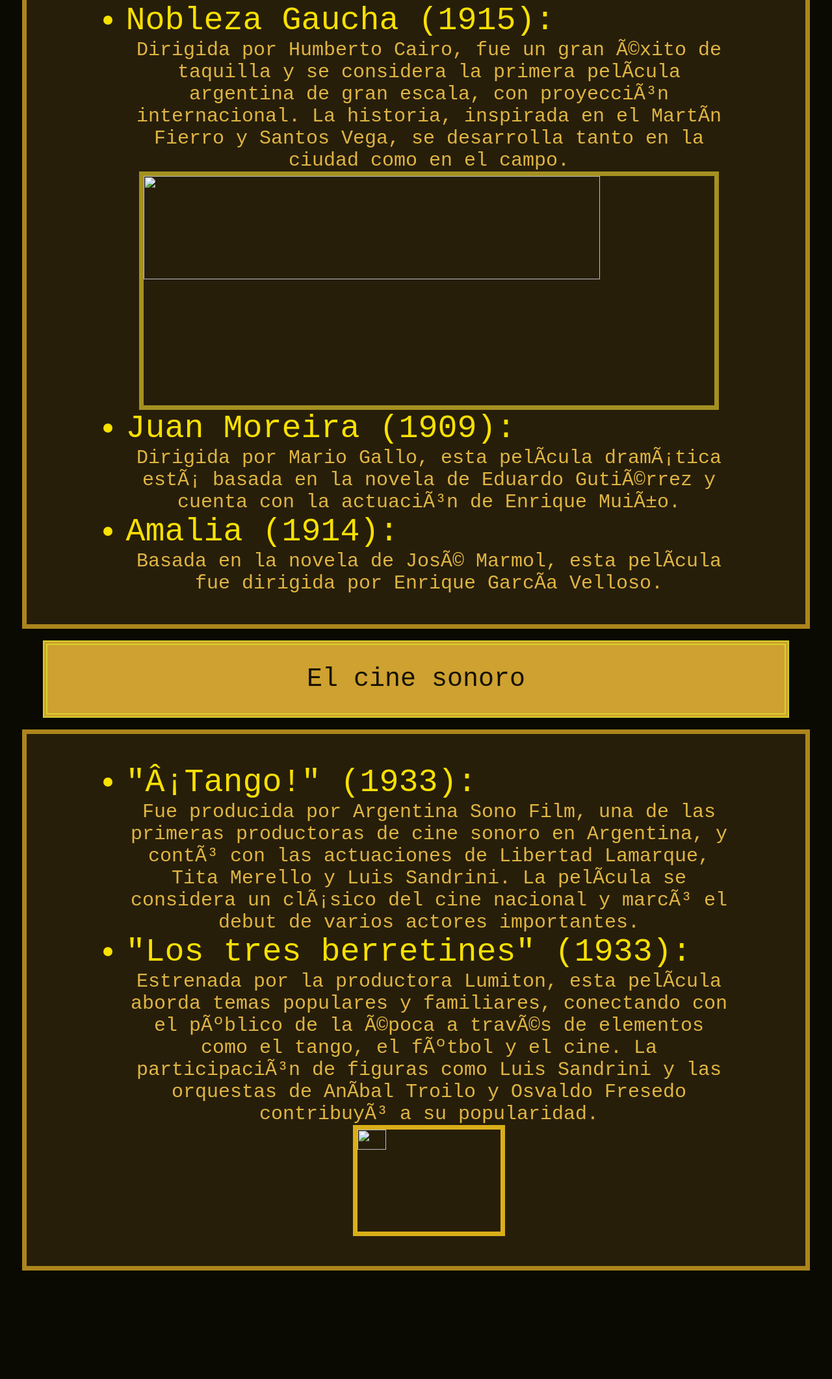
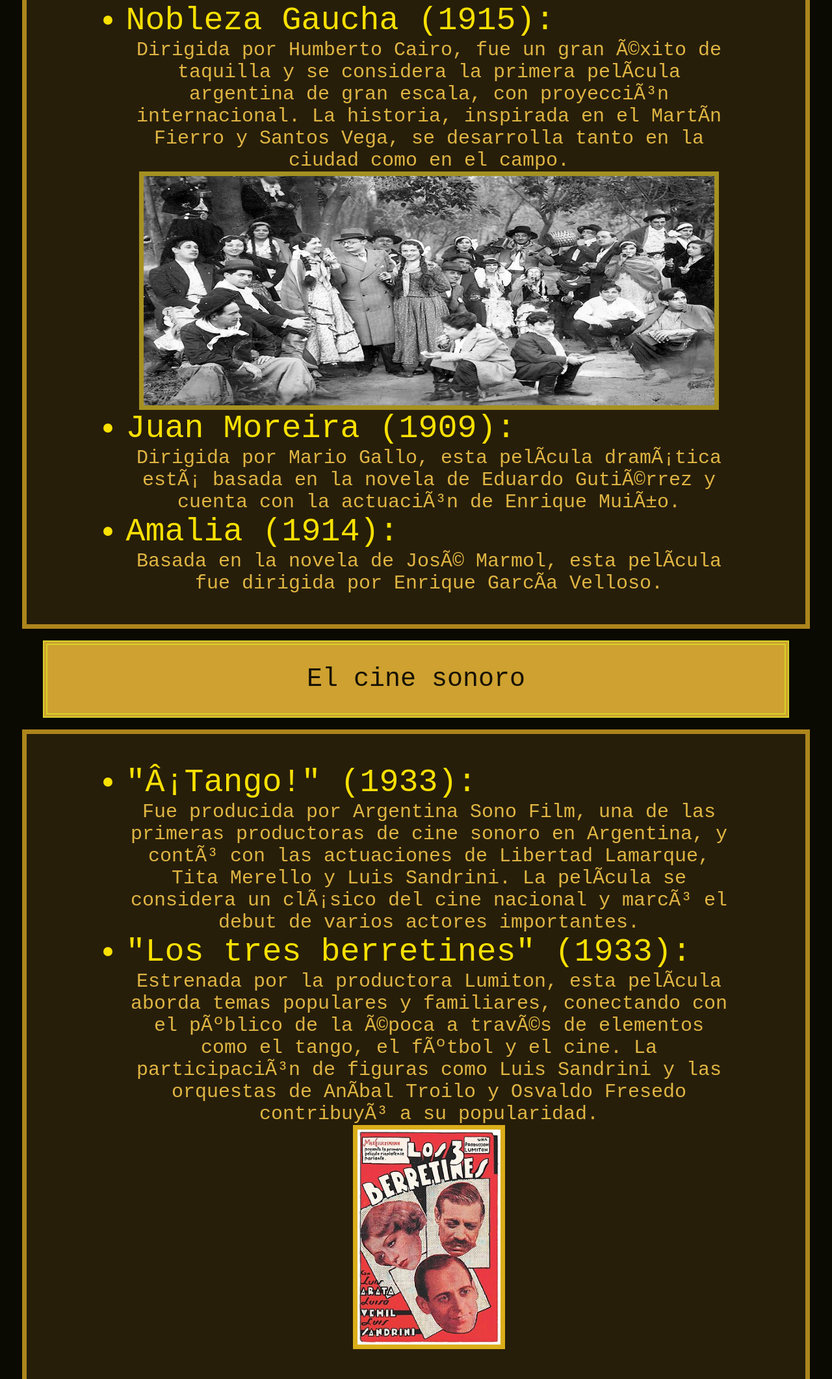
Before and after one commit to sofiapascua123/taller_de_infor, a plain HTML site: page obras.html in a window 1280 px wide. Shown: the part 860-2983 px from the top of the page at 65% size. Before the commit the page ends 2842 px from the top, so only its background shows below. Drawn offline with Linux system fonts and the light colour scheme.

Commit message:
Update obras.html

```diff
--- a/obras.html
+++ b/obras.html
@@ -28,7 +28,7 @@
         <LI>Nobleza Gaucha (1915):</LI>
         <P>Dirigida por Humberto Cairo, fue un gran éxito de taquilla y se considera la primera película argentina de gran escala, con proyección internacional. La historia, inspirada en el Martín Fierro y Santos Vega, se desarrolla tanto en la ciudad como en el campo.
         </P>
-          <img src="nobleza_gaucha.jpg" class="im" >
+          <img src="imagenes/nobleza_gaucha.jpg" class="im" >
         <LI class="texo">Juan Moreira (1909):</LI>
         <P class="tex"> Dirigida por Mario Gallo, esta película dramática está basada en la novela de Eduardo Gutiérrez y cuenta con la actuación de Enrique Muiño.
         </P>
@@ -54,7 +54,7 @@
         <P>Estrenada por la productora Lumiton, esta película aborda temas populares y familiares, conectando con el público de la época a través de elementos como el tango, el fútbol y el cine. La participación de figuras como Luis Sandrini y las orquestas de Aníbal Troilo y Osvaldo Fresedo contribuyó a su popularidad.
 
         </P>
-        <img src="sonoro.jpg" >
+        <img src="imagenes/sonoro.jpg" >
         </div>
         <br>
 
```
